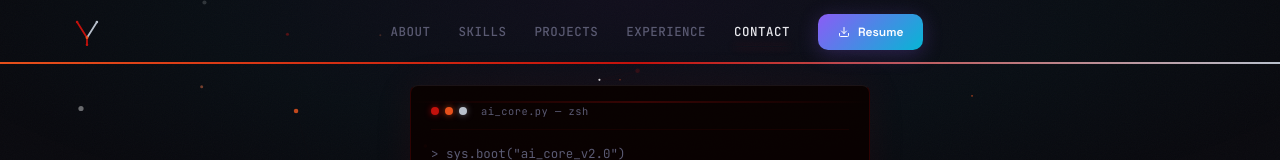
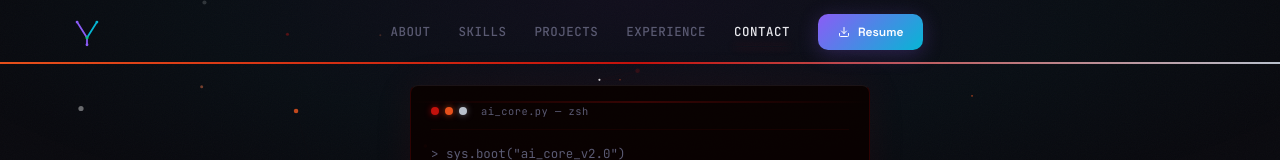
Before and after one commit to vatsalyd/Portfolio, a React (Vite) app: page / in a window 1280 px wide. Shown: the top 160 px of the page. Built offline with nearby package versions, Linux system fonts and the light colour scheme.

Commit message:
refactor: update VYLogo with Obsidian Aurora palette

```diff
--- a/src/components/VYLogo.jsx
+++ b/src/components/VYLogo.jsx
@@ -1,5 +1,5 @@
-/* VY Monogram Logo — Blood Moon theme
-   Thin-line geometric V+Y with crimson/silver split — inspired by Stitch design */
+/* VY Monogram Logo — Obsidian Aurora theme
+   Thin-line geometric V+Y with violet/cyan split */
 
 export default function VYLogo({ size = 32 }) {
     return (
@@ -11,38 +11,38 @@ export default function VYLogo({ size = 32 }) {
             xmlns="http://www.w3.org/2000/svg"
             aria-label="VY Logo"
         >
-            {/* V left arm — crimson */}
+            {/* V left arm — aurora violet */}
             <line
                 x1="10" y1="10"
                 x2="24" y2="32"
-                stroke="#C3110C"
+                stroke="#8B5CF6"
                 strokeWidth="2.5"
                 strokeLinecap="round"
             />
 
-            {/* V right arm — metallic silver */}
+            {/* V right arm — arctic cyan */}
             <line
                 x1="38" y1="10"
                 x2="24" y2="32"
-                stroke="#B8C0CC"
+                stroke="#06B6D4"
                 strokeWidth="2.5"
                 strokeLinecap="round"
             />
 
-            {/* Y stem — crimson, drops from vertex */}
+            {/* Y stem — aurora violet, drops from vertex */}
             <line
                 x1="24" y1="32"
                 x2="24" y2="42"
-                stroke="#C3110C"
+                stroke="#8B5CF6"
                 strokeWidth="2.5"
                 strokeLinecap="round"
             />
 
             {/* Node dots at terminals */}
-            <circle cx="10" cy="10" r="1.8" fill="#C3110C" />
-            <circle cx="38" cy="10" r="1.8" fill="#B8C0CC" />
-            <circle cx="24" cy="32" r="2" fill="#E6501B" />
-            <circle cx="24" cy="42" r="1.8" fill="#C3110C" />
+            <circle cx="10" cy="10" r="2" fill="#8B5CF6" />
+            <circle cx="38" cy="10" r="2" fill="#06B6D4" />
+            <circle cx="24" cy="32" r="2.2" fill="#10B981" />
+            <circle cx="24" cy="42" r="2" fill="#8B5CF6" />
         </svg>
     );
 }
```
